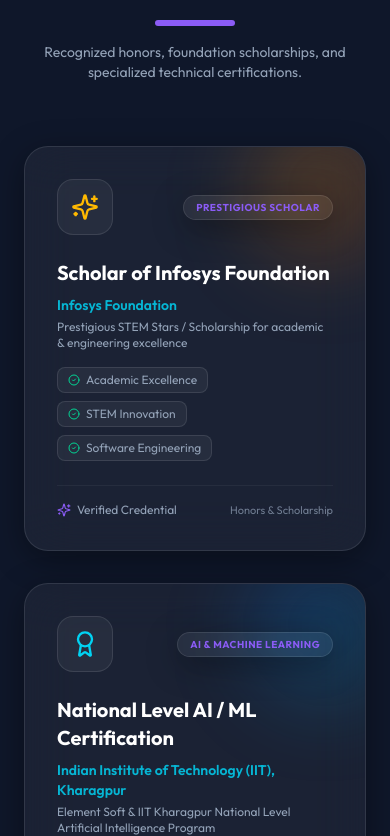
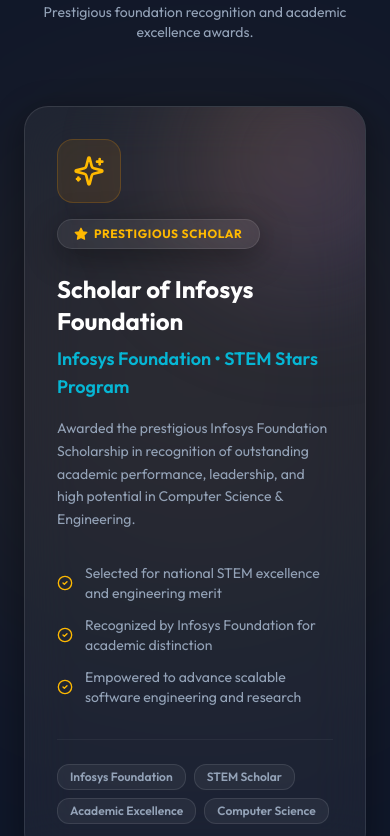
Before and after one commit to siribeesu/siribeesu-portfolio, a React (Vite) app: page / in a window 390 px wide. Shown: the part 10508-11344 px from the top of the page. Built offline with nearby package versions, Linux system fonts and the light colour scheme.

Commit message:
Remove AI/ML and HackerRank certifications, spotlight Infosys Foundation Scholar under Honors

```diff
--- a/src/components/Certifications.jsx
+++ b/src/components/Certifications.jsx
@@ -1,121 +1,93 @@
 import React from 'react';
 import { motion } from 'framer-motion';
-import { Award, CheckCircle2, Sparkles, GraduationCap } from 'lucide-react';
+import { Award, CheckCircle2, Sparkles, Star, GraduationCap } from 'lucide-react';
 
 const Certifications = () => {
-    const certs = [
-        {
-            title: "Scholar of Infosys Foundation",
-            issuer: "Infosys Foundation",
-            subtitle: "Prestigious STEM Stars / Scholarship for academic & engineering excellence",
-            date: "Honors & Scholarship",
-            badge: "Prestigious Scholar",
-            skills: ["Academic Excellence", "STEM Innovation", "Software Engineering"],
-            gradient: "from-amber-500/20 to-orange-500/20",
-            borderGlow: "group-hover:border-amber-500/50",
-            icon: <Sparkles className="w-7 h-7 text-amber-400" />
-        },
-        {
-            title: "National Level AI / ML Certification",
-            issuer: "Indian Institute of Technology (IIT), Kharagpur",
-            subtitle: "Element Soft & IIT Kharagpur National Level Artificial Intelligence Program",
-            date: "National Level Certification",
-            badge: "AI & Machine Learning",
-            skills: ["Artificial Intelligence", "Machine Learning", "Data Analytics"],
-            gradient: "from-blue-600/20 to-cyan-500/20",
-            borderGlow: "group-hover:border-cyan-500/50",
-            icon: <Award className="w-7 h-7 text-cyan-400" />
-        },
-        {
-            title: "Python (Basic) Skill Certification",
-            issuer: "HackerRank",
-            subtitle: "HackerRank Certified Problem Solver in Python Programming",
-            date: "Certified Dec 2023",
-            badge: "Problem Solving",
-            skills: ["Python Programming", "Data Structures", "Algorithms"],
-            gradient: "from-purple-600/20 to-indigo-500/20",
-            borderGlow: "group-hover:border-purple-500/50",
-            icon: <Award className="w-7 h-7 text-primary" />
-        }
-    ];
-
     return (
         <section id="certifications" className="py-24 relative overflow-hidden">
+            {/* Ambient Background Glow */}
+            <div className="absolute top-1/2 left-1/2 -translate-x-1/2 -translate-y-1/2 w-[500px] h-[500px] bg-amber-500/10 rounded-full blur-[140px] -z-10" />
+
             <div className="container mx-auto px-6">
                 <div className="text-center mb-16">
                     <motion.h2
                         initial={{ opacity: 0, y: 20 }}
                         whileInView={{ opacity: 1, y: 0 }}
                         viewport={{ once: true }}
-                        className="text-4xl md:text-5xl font-bold mb-4 bg-gradient-to-r from-primary to-secondary bg-clip-text text-transparent inline-block"
+                        className="text-4xl md:text-5xl font-bold mb-4 bg-gradient-to-r from-amber-400 via-primary to-secondary bg-clip-text text-transparent inline-block"
                     >
-                        Honors, Scholarships & Certifications
+                        Honors & Scholarships
                     </motion.h2>
                     <motion.div
                         initial={{ width: 0 }}
                         whileInView={{ width: '80px' }}
                         viewport={{ once: true }}
-                        className="h-1.5 bg-primary mx-auto rounded-full mb-4"
+                        className="h-1.5 bg-gradient-to-r from-amber-400 to-primary mx-auto rounded-full mb-4"
                     />
                     <p className="text-text-muted max-w-xl mx-auto text-sm md:text-base">
-                        Recognized honors, foundation scholarships, and specialized technical certifications.
+                        Prestigious foundation recognition and academic excellence awards.
                     </p>
                 </div>
 
-                <div className="grid grid-cols-1 md:grid-cols-3 gap-8 max-w-6xl mx-auto">
-                    {certs.map((cert, index) => (
+                <div className="max-w-3xl mx-auto">
                     <motion.div
-                            key={index}
                         initial={{ opacity: 0, scale: 0.95, y: 20 }}
                         whileInView={{ opacity: 1, scale: 1, y: 0 }}
-                            whileHover={{ y: -8 }}
+                        whileHover={{ y: -6 }}
                         viewport={{ once: true }}
-                            transition={{ duration: 0.5, delay: index * 0.15 }}
-                            className={`glass p-8 rounded-3xl border border-white/10 ${cert.borderGlow} transition-all relative overflow-hidden group flex flex-col justify-between`}
+                        transition={{ duration: 0.5 }}
+                        className="glass p-8 md:p-12 rounded-3xl border border-amber-500/30 hover:border-amber-400/60 transition-all relative overflow-hidden group shadow-[0_0_40px_rgba(245,158,11,0.1)]"
                     >
-                            {/* Glow gradient behind */}
-                            <div className={`absolute -right-10 -top-10 w-40 h-40 bg-gradient-to-br ${cert.gradient} rounded-full blur-2xl group-hover:scale-150 transition-all duration-500`} />
+                        {/* Background Spotlight Glow */}
+                        <div className="absolute -right-16 -top-16 w-60 h-60 bg-gradient-to-br from-amber-500/25 to-primary/20 rounded-full blur-3xl group-hover:scale-125 transition-all duration-500" />
 
                         <div className="relative z-10">
-                                <div className="flex items-center justify-between gap-4 mb-6">
-                                    <div className="w-14 h-14 rounded-2xl bg-white/5 border border-white/10 flex items-center justify-center group-hover:scale-110 transition-transform duration-300">
-                                        {cert.icon}
+                            <div className="flex flex-wrap items-center justify-between gap-4 mb-6">
+                                <div className="w-16 h-16 rounded-2xl bg-amber-500/10 border border-amber-500/20 flex items-center justify-center text-amber-400 group-hover:scale-110 transition-transform duration-300">
+                                    <Sparkles className="w-8 h-8" />
                                 </div>
-                                    <span className="px-3 py-1 glass rounded-full text-[10px] font-bold uppercase tracking-wider text-primary border border-primary/20">
-                                        {cert.badge}
+                                <span className="px-4 py-1.5 glass rounded-full text-xs font-bold uppercase tracking-wider text-amber-400 border border-amber-500/30 flex items-center gap-1.5">
+                                    <Star className="w-3.5 h-3.5 fill-amber-400 text-amber-400" /> Prestigious Scholar
                                 </span>
                             </div>
 
-                                <h3 className="text-xl font-bold text-white mb-2 group-hover:text-primary transition-colors">
-                                    {cert.title}
+                            <h3 className="text-2xl md:text-3xl font-bold text-white mb-2 group-hover:text-amber-400 transition-colors">
+                                Scholar of Infosys Foundation
                             </h3>
 
-                                <p className="text-sm font-semibold text-secondary mb-1">
-                                    {cert.issuer}
+                            <h4 className="text-lg font-semibold text-secondary mb-4">
+                                Infosys Foundation • STEM Stars Program
+                            </h4>
+
+                            <p className="text-sm md:text-base text-text-muted leading-relaxed mb-8">
+                                Awarded the prestigious Infosys Foundation Scholarship in recognition of outstanding academic performance, leadership, and high potential in Computer Science & Engineering.
                             </p>
 
-                                <p className="text-xs text-text-muted mb-4">
-                                    {cert.subtitle}
-                                </p>
-
-                                <div className="flex flex-wrap gap-2 mb-6">
-                                    {cert.skills.map((skill, sIdx) => (
-                                        <div key={sIdx} className="flex items-center gap-1.5 px-2.5 py-1 bg-white/5 border border-white/10 rounded-lg text-xs text-text-muted">
-                                            <CheckCircle2 className="w-3 h-3 text-emerald-400" />
-                                            <span>{skill}</span>
+                            <div className="space-y-3 mb-8">
+                                {[
+                                    "Selected for national STEM excellence and engineering merit",
+                                    "Recognized by Infosys Foundation for academic distinction",
+                                    "Empowered to advance scalable software engineering and research"
+                                ].map((point, idx) => (
+                                    <div key={idx} className="flex items-center gap-3 text-sm text-text-muted">
+                                        <CheckCircle2 className="w-4 h-4 text-amber-400 flex-shrink-0" />
+                                        <span>{point}</span>
                                     </div>
                                 ))}
                             </div>
+
+                            <div className="flex flex-wrap gap-2 pt-6 border-t border-white/5">
+                                {["Infosys Foundation", "STEM Scholar", "Academic Excellence", "Computer Science"].map((tag, tIdx) => (
+                                    <span
+                                        key={tIdx}
+                                        className="px-3 py-1 bg-white/5 border border-white/10 rounded-xl text-xs font-semibold text-text-muted"
+                                    >
+                                        {tag}
+                                    </span>
+                                ))}
                             </div>
-
-                            <div className="relative z-10 pt-4 border-t border-white/5 flex items-center justify-between text-xs text-text-muted">
-                                <span className="flex items-center gap-1.5">
-                                    <Sparkles className="w-3.5 h-3.5 text-primary" /> Verified Credential
-                                </span>
-                                <span className="text-[11px] text-text-muted/70">{cert.date}</span>
                         </div>
                     </motion.div>
-                    ))}
                 </div>
             </div>
         </section>
--- a/src/components/Navbar.jsx
+++ b/src/components/Navbar.jsx
@@ -21,7 +21,7 @@ const Navbar = () => {
         { name: 'Education', href: '#education' },
         { name: 'Skills', href: '#skills' },
         { name: 'Projects', href: '#projects' },
-        { name: 'Honors & Certs', href: '#certifications' },
+        { name: 'Honors', href: '#certifications' },
         { name: 'Contact', href: '#contact' },
     ];
 
```
Lines whose indentation alone changed are shown as unchanged.
